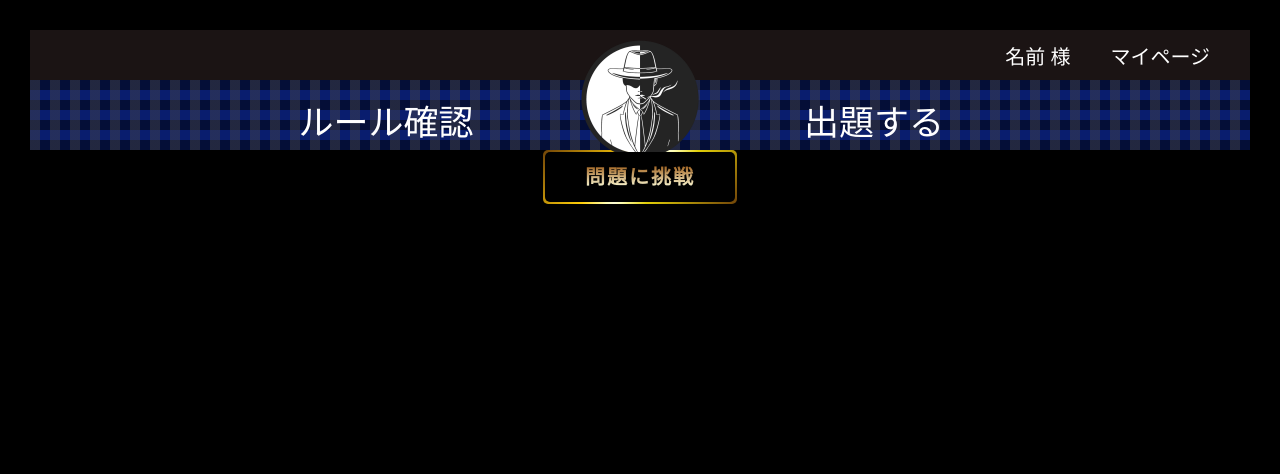
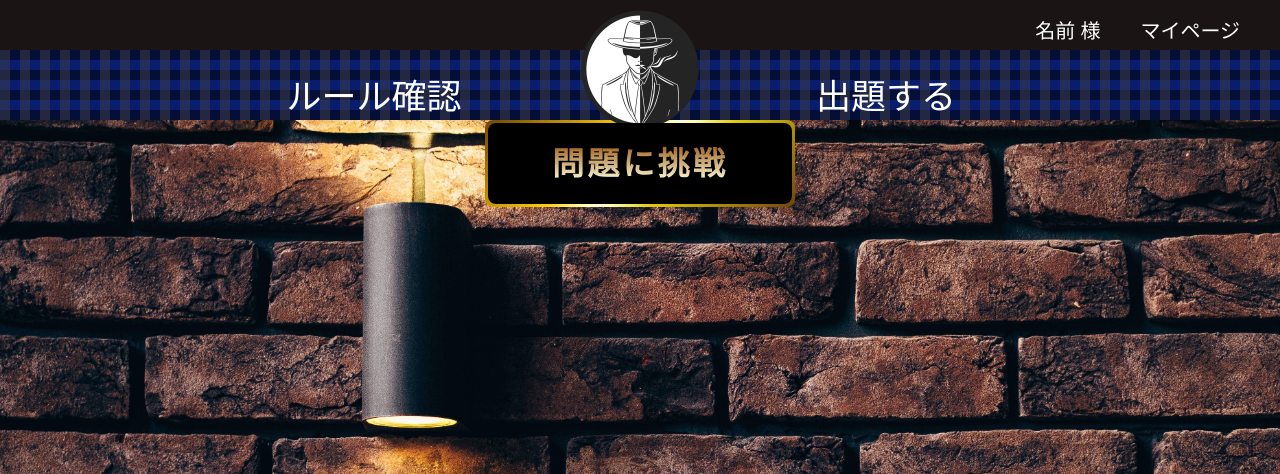
Before and after one commit to rikuto1231/php_assignment, a PHP site: page /home.php in a window 1280 px wide. Shown: the top 474 px of the page. Run offline with PHP 8.4, Linux system fonts and the light colour scheme.

Commit message:
問題検索ボタン配置

```diff
--- a/final/src/common/css/home.css
+++ b/final/src/common/css/home.css
@@ -8,18 +8,13 @@ body {
     margin: 0;
 }
 
-*,
-*:before,
-*:after {
-  -webkit-box-sizing: inherit;
-  box-sizing: inherit;
+#quiz_search{
+    width: 100%;
+    height: 80px;
+    text-align: center;
 }
 
-html {
-  -webkit-box-sizing: border-box;
-  box-sizing: border-box;
-  font-size: 62.5%;
-}
+
 
 .btn,
 a.btn,
@@ -45,14 +40,7 @@ button.btn {
   border-radius: 0.5rem;
 }
 
-/*背景*/
-body {
-  padding: 30px;
 
-  text-align: center;
-
-  background: #000;
-}
 
 .btn-border-gradient-wrap {
   display: inline-block;
```
